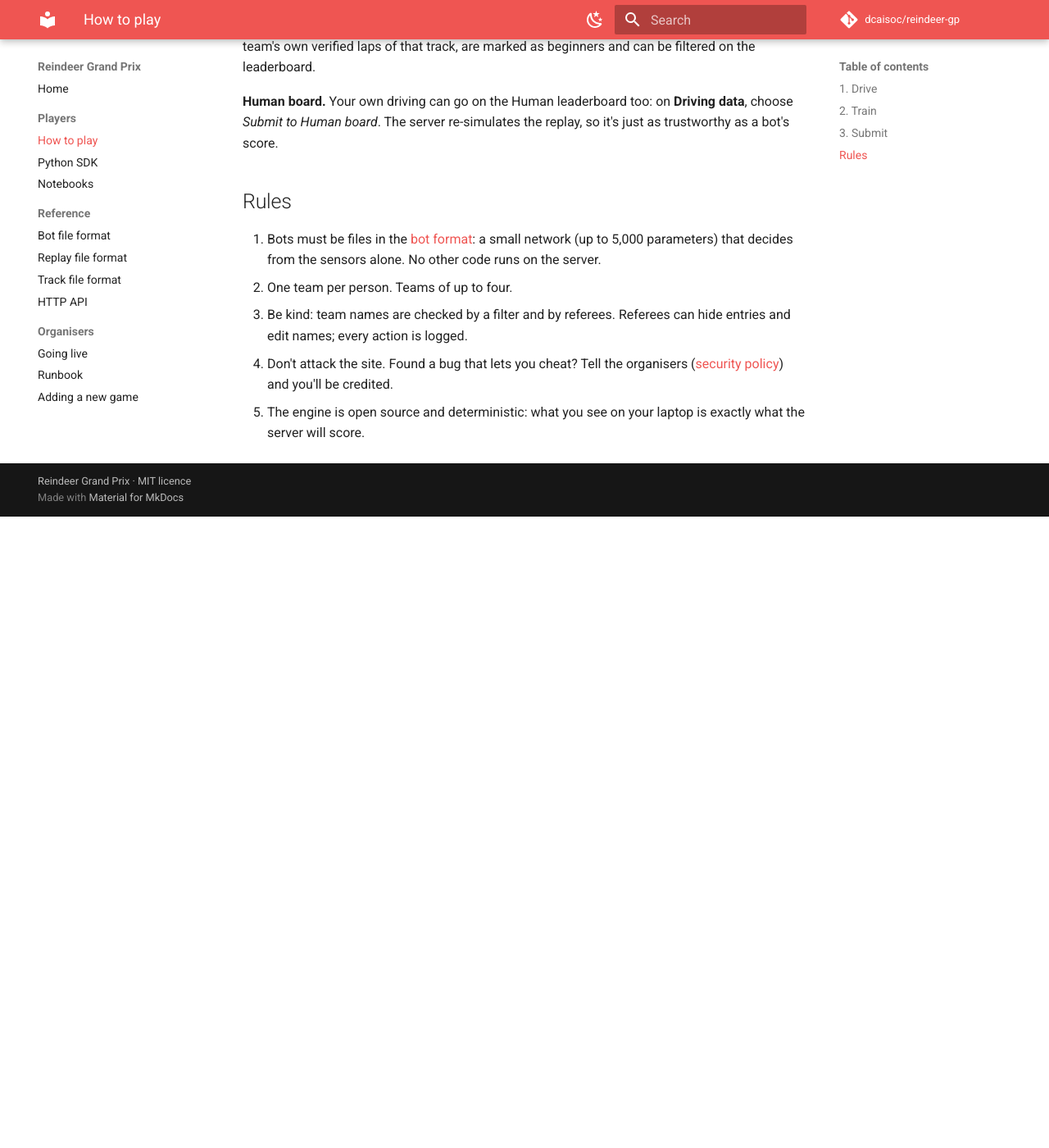
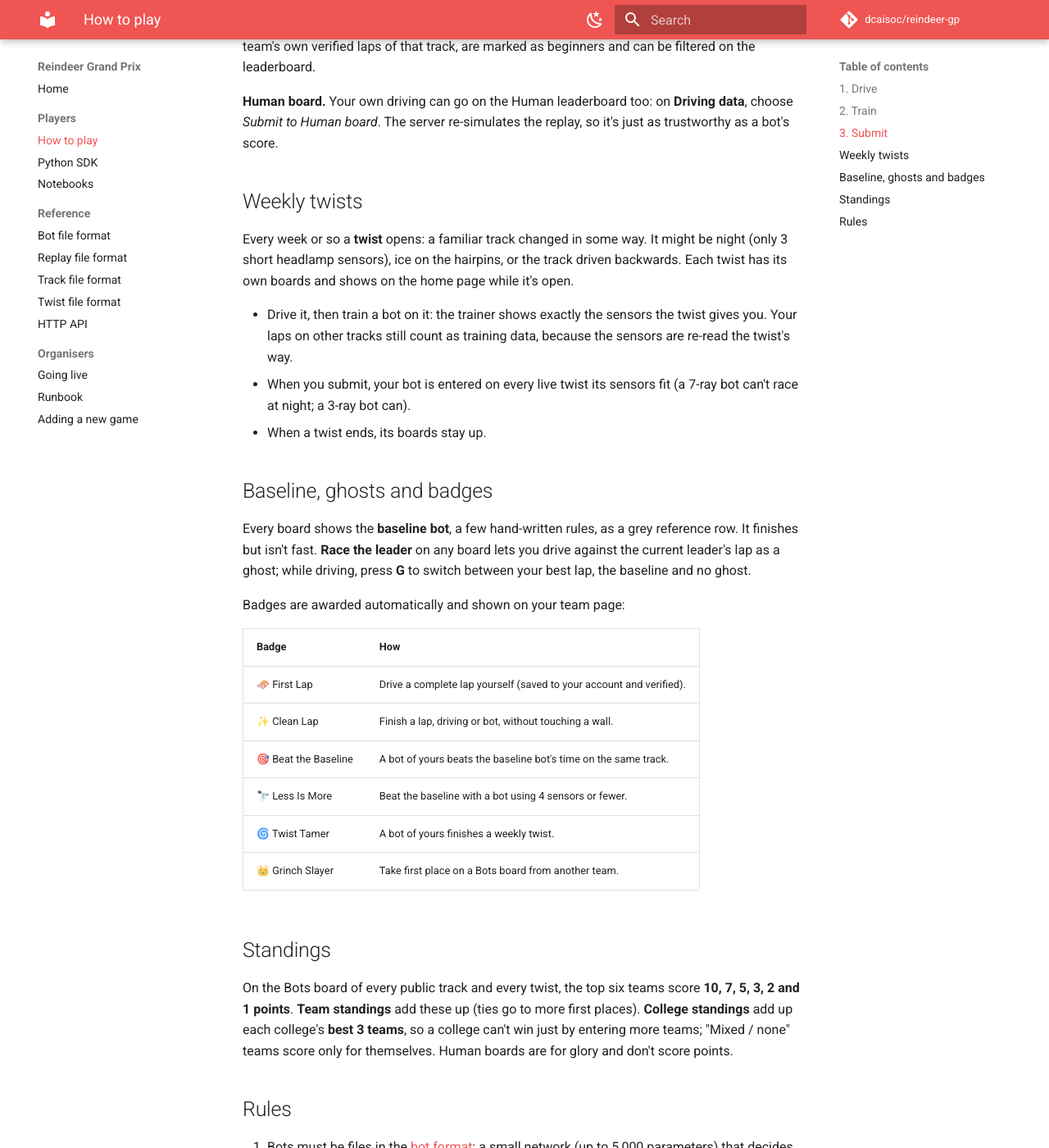
Before and after one commit to dcaisoc/reindeer-gp, an MkDocs documentation site: the page built from docs/play.md, in a window 1280 px wide and 1400 px high, scrolled down 1464 px. Shown: the whole window at 82% size. Built offline with MkDocs 1.6.1 and Material for MkDocs 9.7.7, drawn with Linux system fonts in a browser that asks for light colours; comment, search, counter and statistics services are not loaded; before the commit the page ends 2094 px from its top, so only the background shows below that.

Commit message:
M4: docs (twist format, twist day, badges, standings), M4 browser journey in CI, polish
- Store the baseline computed at upload; label automatic actions in the audit log
- Twist list stays fresh in long-open tabs; better contrast for the selected twist tab and baseline row

Co-Authored-By: Claude Opus 5.5 <noreply@anthropic.com>
Claude-Session: https://claude.ai/code/session_01BRtLn8uFVucbhK1L2qTE8X

```diff
--- a/docs/play.md
+++ b/docs/play.md
@@ -41,6 +41,33 @@ You can submit **20 times per team per day**. The leaderboard keeps your best en
 
 **Human board.** Your own driving can go on the Human leaderboard too: on **Driving data**, choose *Submit to Human board*. The server re-simulates the replay, so it's just as trustworthy as a bot's score.
 
+## Weekly twists
+
+Every week or so a **twist** opens: a familiar track changed in some way. It might be night (only 3 short headlamp sensors), ice on the hairpins, or the track driven backwards. Each twist has its own boards and shows on the home page while it's open.
+
+- Drive it, then train a bot on it: the trainer shows exactly the sensors the twist gives you. Your laps on other tracks still count as training data, because the sensors are re-read the twist's way.
+- When you submit, your bot is entered on every live twist its sensors fit (a 7-ray bot can't race at night; a 3-ray bot can).
+- When a twist ends, its boards stay up.
+
+## Baseline, ghosts and badges
+
+Every board shows the **baseline bot**, a few hand-written rules, as a grey reference row. It finishes but isn't fast. **Race the leader** on any board lets you drive against the current leader's lap as a ghost; while driving, press **G** to switch between your best lap, the baseline and no ghost.
+
+Badges are awarded automatically and shown on your team page:
+
+| Badge | How |
+| --- | --- |
+| 🛷 First Lap | Drive a complete lap yourself (saved to your account and verified). |
+| ✨ Clean Lap | Finish a lap, driving or bot, without touching a wall. |
+| 🎯 Beat the Baseline | A bot of yours beats the baseline bot's time on the same track. |
+| 🔭 Less Is More | Beat the baseline with a bot using 4 sensors or fewer. |
+| 🌀 Twist Tamer | A bot of yours finishes a weekly twist. |
+| 👑 Grinch Slayer | Take first place on a Bots board from another team. |
+
+## Standings
+
+On the Bots board of every public track and every twist, the top six teams score **10, 7, 5, 3, 2 and 1 points**. **Team standings** add these up (ties go to more first places). **College standings** add up each college's **best 3 teams**, so a college can't win just by entering more teams; "Mixed / none" teams score only for themselves. Human boards are for glory and don't score points.
+
 ## Rules
 
 1. Bots must be files in the [bot format](formats/bot.md): a small network (up to 5,000 parameters) that decides from the sensors alone. No other code runs on the server.
--- a/mkdocs.yml
+++ b/mkdocs.yml
@@ -42,6 +42,7 @@ nav:
       - Bot file format: formats/bot.md
       - Replay file format: formats/replay.md
       - Track file format: formats/track.md
+      - Twist file format: formats/twist.md
       - HTTP API: api.md
   - Organisers:
       - Going live: setup.md
--- a/package.json
+++ b/package.json
@@ -15,7 +15,7 @@
     "lint": "npm run typecheck && node scripts/check-banned-math.mjs",
     "test": "node --import tsx --test tests/*.test.ts",
     "test:golden": "tsx engine/golden/run.ts",
-    "test:browser": "npm run build && tsx tests/browser/golden.browser.ts chromium && tsx tests/browser/m1.e2e.ts && tsx tests/browser/m2.e2e.ts",
+    "test:browser": "npm run build && tsx tests/browser/golden.browser.ts chromium && tsx tests/browser/m1.e2e.ts && tsx tests/browser/m2.e2e.ts && tsx tests/browser/m4.e2e.ts",
     "golden:update": "tsx engine/golden/generate.ts",
     "tracks": "tsx scripts/gen-tracks.ts",
     "validate:tracks": "tsx scripts/validate-tracks.ts",
```
Also changed, not shown: README.md (+1 -1 lines), docs/api.md (+7 -4 lines), docs/formats/twist.md (added, +47 -0 lines), docs/runbook.md (+23 -1 lines), docs/sdk.md (+12 -1 lines), 7 other files.
